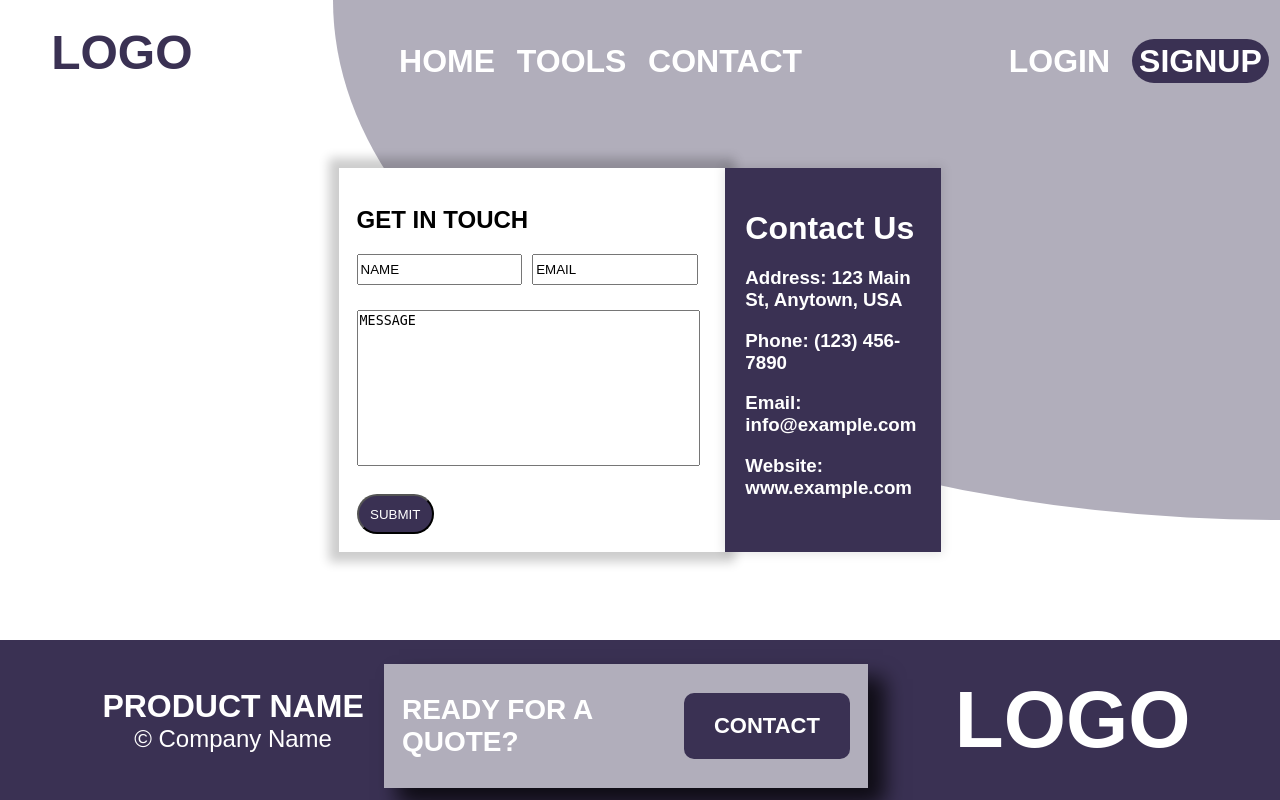
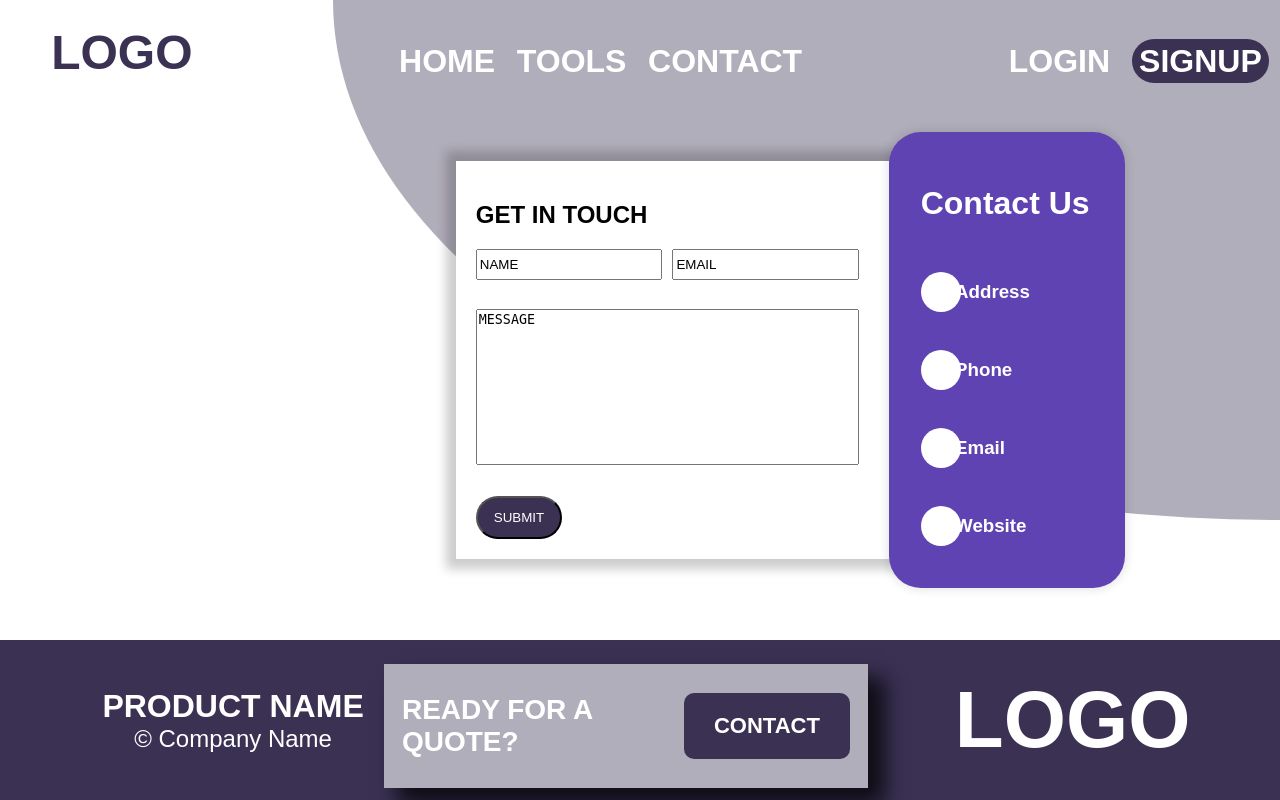
Before and after one commit to JDennis21/LBU_TeamProject_2024, a PHP site: page /pages/contact/contact.php in a window 1280 px wide. Run offline with PHP 8.4, Linux system fonts and the light colour scheme.

```diff
--- a/css/contact.css
+++ b/css/contact.css
@@ -4,18 +4,18 @@
     justify-content: center;
     align-items: center;
     margin: 0 1% 0 1%;
+    margin-left: 3%;
 }
 
 .contactForm {
     display: flex;
     justify-content: center;
     align-self: center;
-    width: 70%;
-
+    width: 80%;
 }
 
 .contactForm h2 {
-    margin-bottom: 20px;
+    margin-bottom: 5%;
 }
 
 .contactForm form {
@@ -71,19 +71,33 @@
 }
 
 .contactBanner {
-    background-color: #3a3153;
+    background-color: #5f43b2;
     color: white;
-    padding: 20px;
+    padding: 2em;
     text-align: left;
-    width: 20%;
+    width: 14%;
     box-shadow: 0px 0px 10px 2px rgba(0, 0, 0, 0.1);
-
-}
-
-.contactBanner h1 {
-    margin-bottom: 20px;
+    margin-left: -22.4%;
+    height: 70%;
+    border-radius: 2em;
+    display: flex;
+    flex-direction: column;
+    justify-content: space-between;
 }
 
 .contactBanner h3 {
-    margin-bottom: 10px;
+    position: relative;
+    padding-left: 20%;
 }
+
+.contactBanner h3:before{
+    content: '';
+    position: absolute;
+    left: 0%; /* Adjust the position of the circle */
+    top: 50%;
+    transform: translateY(-50%);
+    width: 40px;
+    height: 40px;
+    background-color: #fff;
+    border-radius: 50%;
+}
--- a/pages/contact/contact.php
+++ b/pages/contact/contact.php
@@ -40,21 +40,20 @@ global $connection;
                     <input type="submit" value="SUBMIT">
                 </div>
             </form>
+        </div>
         <div class="contactBanner">
             <h1>Contact Us</h1>
-                    <h3>Address: 123 Main St, Anytown, USA</h3>
-                    <h3>Phone: (123) 456-7890</h3>
-                    <h3>Email: info@example.com</h3>
-                    <h3>Website: www.example.com</h3>
+            <h3 id="address">Address</h3>
+            <h3>Phone</h3>
+            <h3>Email</h3>
+            <h3>Website</h3>
         </div>
     </div>
-
+</div>
 <div class="banner">
     <div class="banner-text">READY FOR A QUOTE?</div>
     <a href="/LBU_TeamProject_2024/pages/contact/contact.php" class="banner-button">CONTACT</a>
 </div>
-    </div>
-</div>
 <?php include '../components/footer.html'; ?>
 </body>
 </html>
```
Also changed, not shown: fonts/integral-bold.otf (added), fonts/integral-regular.otf (added), resources/images/contact/address.png (added), resources/images/contact/email.png (added), resources/images/contact/phone.png (added), resources/images/contact/web.png (added). Lines whose indentation alone changed are shown as unchanged.
